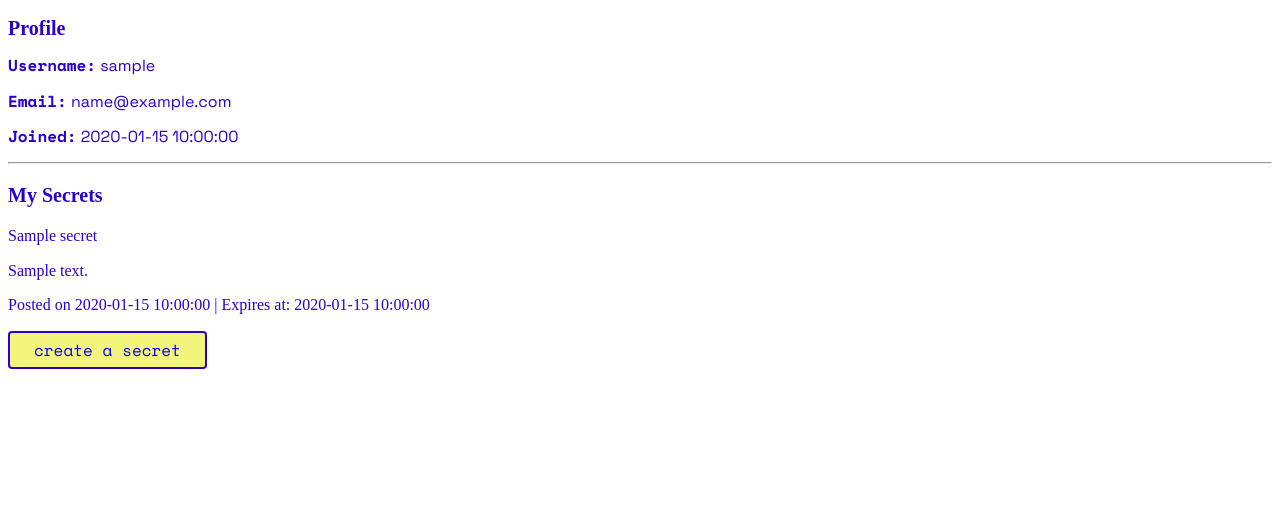
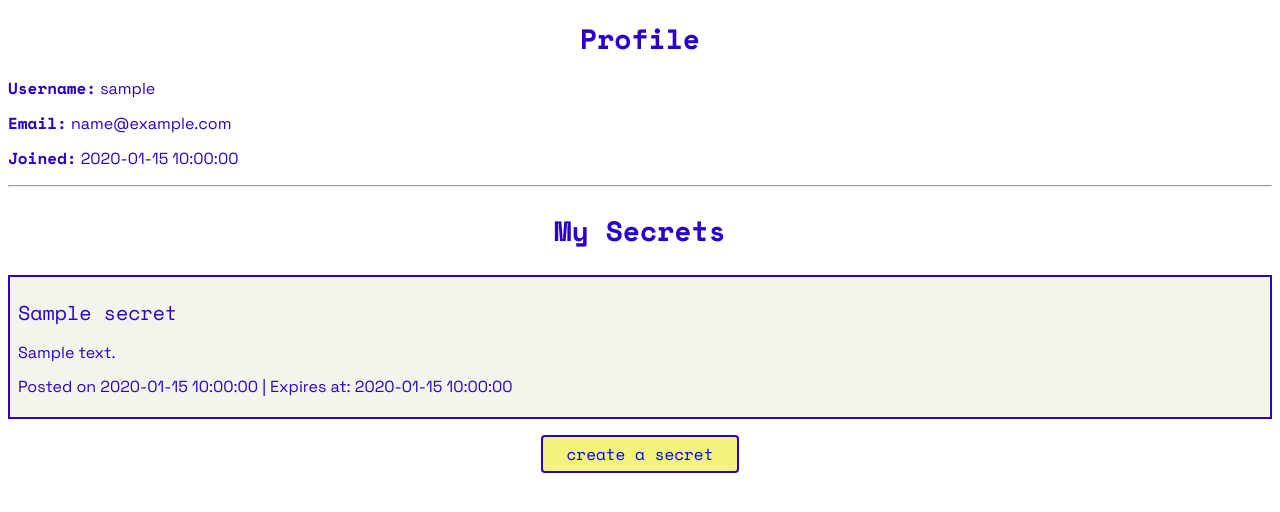
Before and after one commit to Elena-Ziyuan-Zhao/CIT-SUMMER-PROJECT, a Flask app: page /profile/1 in a window 1280 px wide. Shown: the part 210-722 px from the top of the page. Run offline with Flask 3, Linux system fonts and the light colour scheme; tables that the repository leaves empty hold one stand-in row (values such as "Sample post").

Commit message:
added some color vars and a class no profile:no-posts

```diff
--- a/static/custom.css
+++ b/static/custom.css
@@ -424,13 +424,29 @@ html body main {
   margin: 0.5rem;
 }
 .profile-page h2, .profile-page h3 {
-  font-size: clamp(1.25rem, 1vw, 1.5rem);
+  font-family: "Space Mono", monospace;
+  font-size: clamp(1.25rem, 3.5vw, 1.75rem);
+  font-weight: 600;
+  text-align: center;
 }
-.profile-page .mb-4 p {
+.profile-page p {
   font-family: "Space Grotesk", sans-serif;
 }
 .profile-page .mb-4 p strong {
   font-family: "Space Mono", monospace;
+}
+.profile-page .card.mb-3 .card-body {
+  border: 0.125rem solid #2B00CC;
+  padding: 0.25rem 0.5rem;
+  margin-bottom: 1rem;
+  background-color: #F3F4EC;
+}
+.profile-page .card.mb-3 .card-body .card-title {
+  font-family: "Space Mono", monospace;
+  font-size: clamp(1.25rem, 1.5vw, 1.5rem);
+}
+.profile-page .profile-no-posts {
+  text-align: center;
 }
 .profile-page button {
   background-color: #F2F47B;
@@ -441,6 +457,9 @@ html body main {
   border-radius: 0.25rem;
   text-decoration: none;
   text-transform: lowercase;
+  margin: 1rem auto;
+  display: flex;
+  justify-content: center;
 }
 .profile-page button a {
   text-decoration: none;
--- a/static/scss/vars_mixins/_vars.scss
+++ b/static/scss/vars_mixins/_vars.scss
@@ -11,6 +11,7 @@ $txt-alt: #525252;
 /* ----- color scheme ----- */
 // main
 $background-color: #E0E0E0;
+$post-background: #F3F4EC;
 
 // header
 $header-background: #F2F47B;
--- a/static/test.html
+++ b/static/test.html
@@ -5,6 +5,7 @@
     <meta name="viewport" content="width=<device-width>, initial-scale=1.0">
     <title>Document</title>
     <link rel="stylesheet" href="custom.css">
+
 </head>
 <body>
     <header>
@@ -44,7 +45,7 @@
             <h3>My Secrets</h3>
             <div class="card mb-3">
                 <div class="card-body">
-                <p class="card-text">{{ secret.title }}</p>
+                <p class="card-title">{{ secret.title }}</p>
                 <p class="card-text">Lorem ipsum dolor sit amet, consectetur adipisicing elit. Ad soluta rerum inventore praesentium excepturi. Impedit, incidunt ea. Nemo labore libero, ullam temporibus voluptatum provident illum explicabo, ducimus autem earum praesentium!</p>
                 <p class="text-muted small">
                     Posted on {{ secret.created_date }}
@@ -54,7 +55,7 @@
                 </p>
                 </div>
                 <div class="card-body">
-                    <p class="card-text">{{ secret.title }}</p>
+                    <p class="card-title">{{ secret.title }}</p>
                     <p class="card-text">Lorem ipsum dolor sit amet, consectetur adipisicing elit. Ad soluta rerum inventore praesentium excepturi. Impedit, incidunt ea. Nemo labore libero, ullam temporibus voluptatum provident illum explicabo, ducimus autem earum praesentium!</p>
                     <p class="text-muted small">
                     Posted on {{ secret.created_date }}
--- a/templates/profile.html
+++ b/templates/profile.html
@@ -22,7 +22,7 @@
     {% for secret in user.secrets %}
       <div class="card mb-3">
         <div class="card-body">
-          <p class="card-text">{{ secret.title }}</p>
+          <p class="card-title">{{ secret.title }}</p>
           <p class="card-text">{{ secret.content }}</p>
           <p class="text-muted small">
             Posted on {{ secret.created_date }}
@@ -33,7 +33,7 @@
         </div>
       </div>
     {% else %}
-      <p>You haven't posted any secrets yet.</p>
+      <p class="profile-no-posts">You haven't posted any secrets yet.</p>
     {% endfor %}
     <button><a href= "{{ url_for('create_secret', id=user.id) }}" >create a secret</a></button>
   </div>
```
Also changed, not shown: static/scss/templates/_profile.scss (+30 -7 lines).
